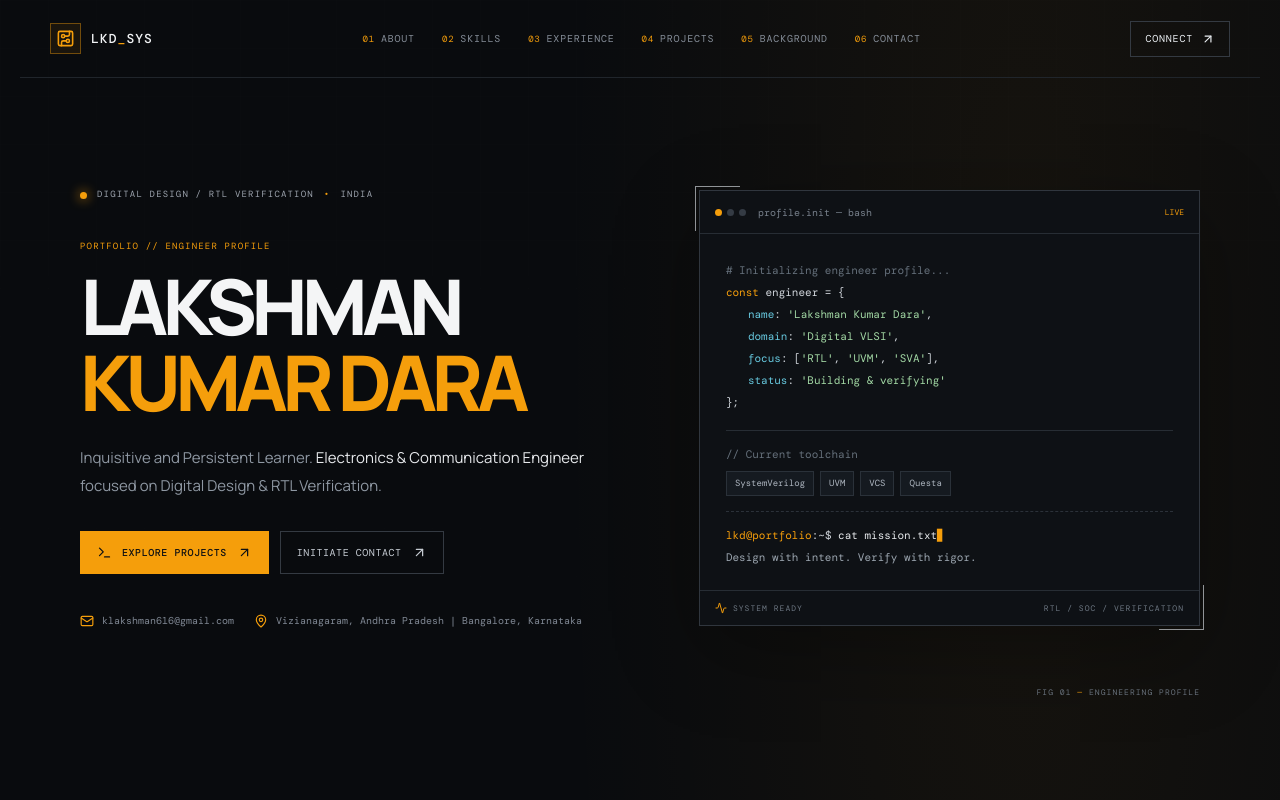
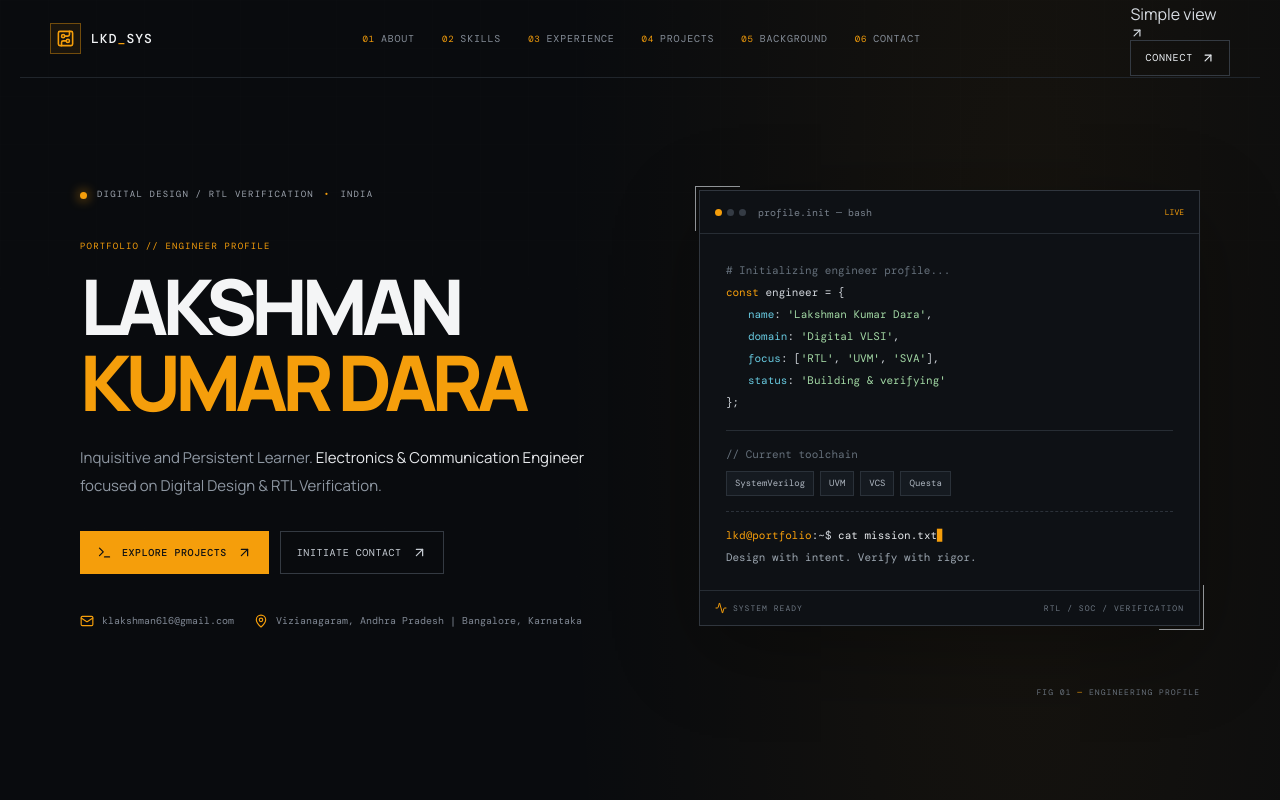
Before and after one commit to tryhard727/allfathergivemesite, a React (Vite) app: page / in a window 1280 px wide. Shown: the top 800 px of the page. Built offline with nearby package versions, Linux system fonts and the light colour scheme.

Commit message:
Add link to simpler portfolio view

```diff
--- a/src/App.tsx
+++ b/src/App.tsx
@@ -20,7 +20,7 @@ export default function App() {
         <nav aria-label="Main navigation">
           {['about','skills','experience','projects','background','contact'].map((item, i) => <a key={item} href={'#'+item}><span className="nav-number">0{i+1}</span>{item}</a>)}
         </nav>
-        <a className="top-cta" href={resumeData.contact.linkedin} target="_blank" rel="noreferrer">Connect <ArrowUpRight size={14}/></a>
+        <div className="topbar-actions"><a className="simple-view-link" href="https://tryhard727.github.io/canvas/" target="_blank" rel="noreferrer">Simple view <ArrowUpRight size={14}/></a><a className="top-cta" href={resumeData.contact.linkedin} target="_blank" rel="noreferrer">Connect <ArrowUpRight size={14}/></a></div>
       </header>
 
       <section id="home" className="hero">
```
